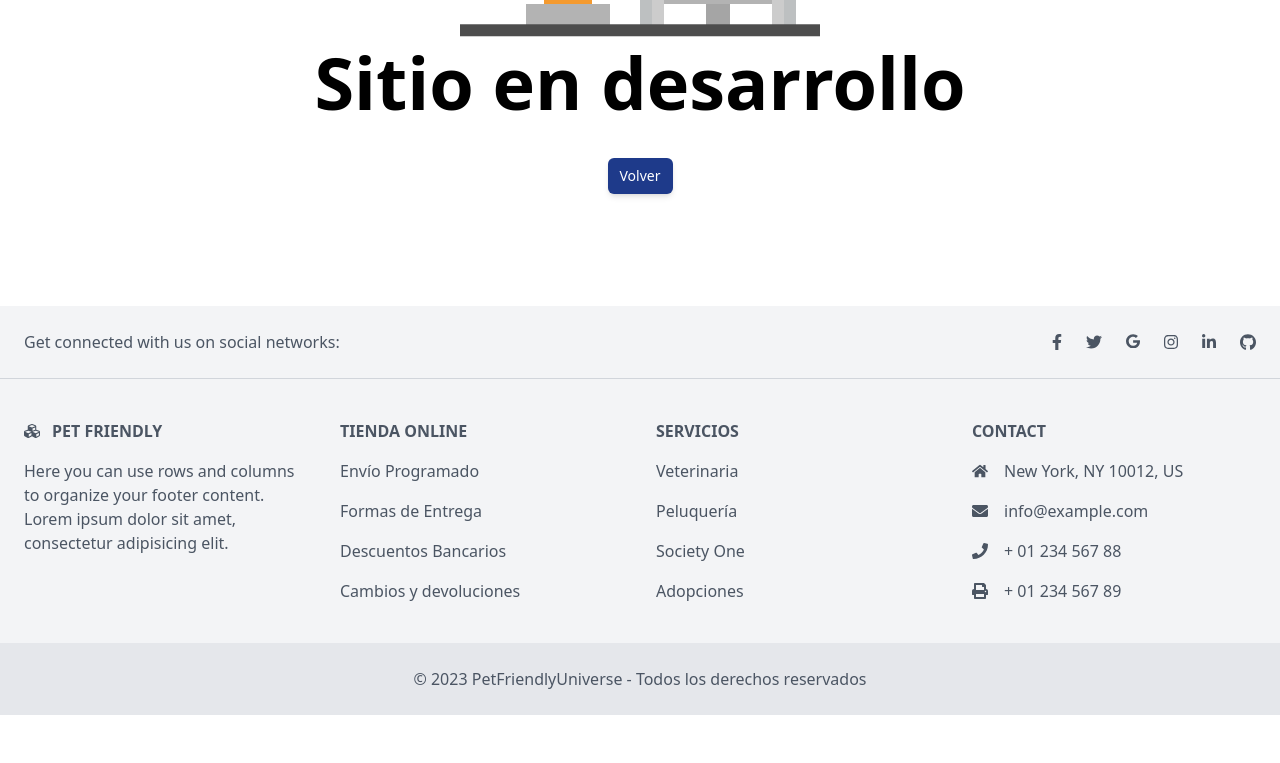
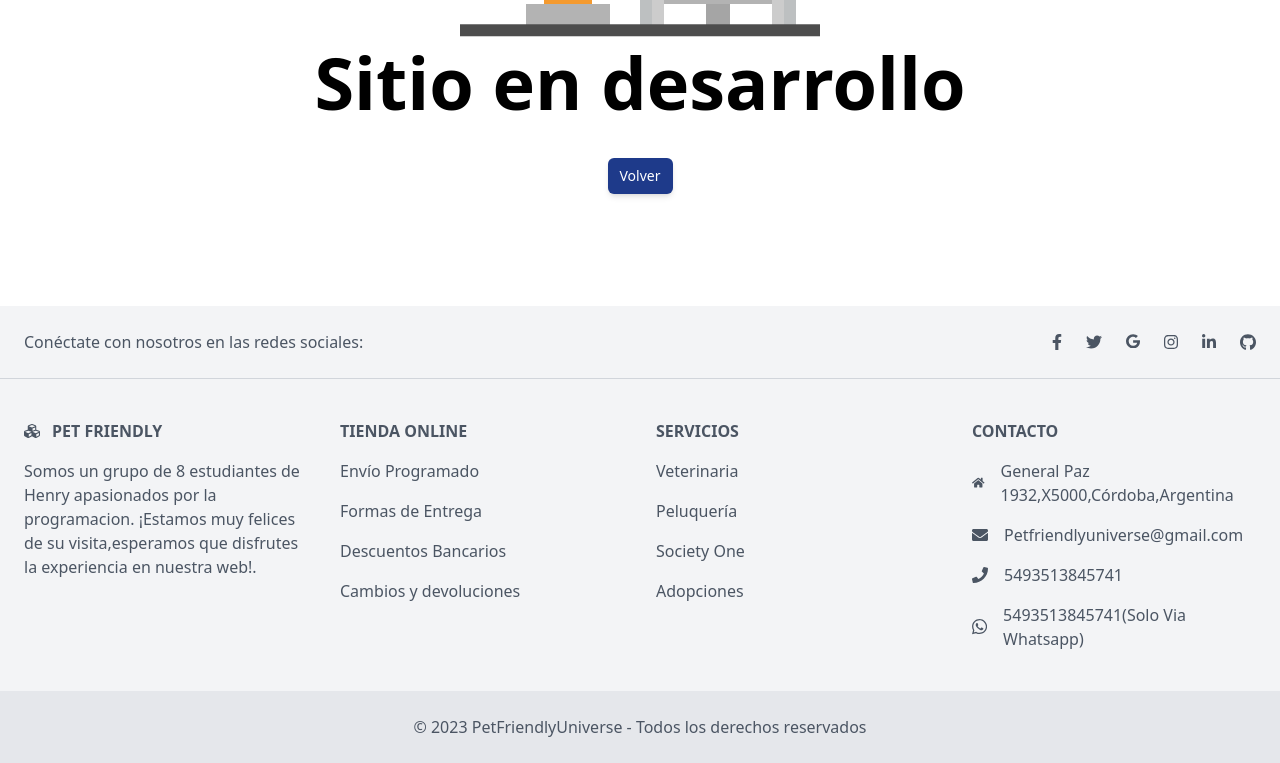
Before and after one commit to PetFriendlyUniverse/Henry-Pf, a React (Vite) app in the folder client/: page /services in a window 1280 px wide. Shown: the part 450-1213 px from the top of the page. Before the commit the page ends 1165 px from the top, so only its background shows below. Built offline with nearby package versions, Linux system fonts and the light colour scheme.

Commit message:
cambios en el footer

```diff
--- a/client/src/components/footer/Footer.jsx
+++ b/client/src/components/footer/Footer.jsx
@@ -3,7 +3,7 @@ function Footer() {
     <footer className="bg-gray-100 text-center text-gray-600 lg:text-left ">
       <div className="flex items-center justify-center border-b border-gray-300 p-6 lg:justify-between">
         <div className="mr-12 hidden lg:block">
-          <span>Get connected with us on social networks:</span>
+          <span>Conéctate con nosotros en las redes sociales:</span>
         </div>
         <div className="flex justify-center">
           <a href="#!" className="mr-6 text-gray-600">
@@ -142,8 +142,9 @@ function Footer() {
               PET FRIENDLY
             </h6>
             <p>
-              Here you can use rows and columns to organize your footer content.
-              Lorem ipsum dolor sit amet, consectetur adipisicing elit.
+              Somos un grupo de 8 estudiantes de Henry apasionados por la
+              programacion. ¡Estamos muy felices de su visita,esperamos que
+              disfrutes la experiencia en nuestra web!.
             </p>
           </div>
           <div className="">
@@ -198,7 +199,7 @@ function Footer() {
           </div>
           <div className="">
             <h6 className="mb-4 flex justify-center font-semibold uppercase md:justify-start">
-              CONTACT
+              CONTACTO
             </h6>
             <p className="mb-4 flex items-center justify-center md:justify-start">
               <svg
@@ -216,7 +217,7 @@ function Footer() {
                   d="M280.37 148.26L96 300.11V464a16 16 0 0 0 16 16l112.06-.29a16 16 0 0 0 15.92-16V368a16 16 0 0 1 16-16h64a16 16 0 0 1 16 16v95.64a16 16 0 0 0 16 16.05L464 480a16 16 0 0 0 16-16V300L295.67 148.26a12.19 12.19 0 0 0-15.3 0zM571.6 251.47L488 182.56V44.05a12 12 0 0 0-12-12h-56a12 12 0 0 0-12 12v72.61L318.47 43a48 48 0 0 0-61 0L4.34 251.47a12 12 0 0 0-1.6 16.9l25.5 31A12 12 0 0 0 45.15 301l235.22-193.74a12.19 12.19 0 0 1 15.3 0L530.9 301a12 12 0 0 0 16.9-1.6l25.5-31a12 12 0 0 0-1.7-16.93z"
                 ></path>
               </svg>
-              New York, NY 10012, US
+              General Paz 1932,X5000,Córdoba,Argentina
             </p>
             <p className="mb-4 flex items-center justify-center md:justify-start">
               <svg
@@ -234,7 +235,7 @@ function Footer() {
                   d="M502.3 190.8c3.9-3.1 9.7-.2 9.7 4.7V400c0 26.5-21.5 48-48 48H48c-26.5 0-48-21.5-48-48V195.6c0-5 5.7-7.8 9.7-4.7 22.4 17.4 52.1 39.5 154.1 113.6 21.1 15.4 56.7 47.8 92.2 47.6 35.7.3 72-32.8 92.3-47.6 102-74.1 131.6-96.3 154-113.7zM256 320c23.2.4 56.6-29.2 73.4-41.4 132.7-96.3 142.8-104.7 173.4-128.7 5.8-4.5 9.2-11.5 9.2-18.9v-19c0-26.5-21.5-48-48-48H48C21.5 64 0 85.5 0 112v19c0 7.4 3.4 14.3 9.2 18.9 30.6 23.9 40.7 32.4 173.4 128.7 16.8 12.2 50.2 41.8 73.4 41.4z"
                 ></path>
               </svg>
-              info@example.com
+              Petfriendlyuniverse@gmail.com
             </p>
             <p className="mb-4 flex items-center justify-center md:justify-start">
               <svg
@@ -252,7 +253,7 @@ function Footer() {
                   d="M493.4 24.6l-104-24c-11.3-2.6-22.9 3.3-27.5 13.9l-48 112c-4.2 9.8-1.4 21.3 6.9 28l60.6 49.6c-36 76.7-98.9 140.5-177.2 177.2l-49.6-60.6c-6.8-8.3-18.2-11.1-28-6.9l-112 48C3.9 366.5-2 378.1.6 389.4l24 104C27.1 504.2 36.7 512 48 512c256.1 0 464-207.5 464-464 0-11.2-7.7-20.9-18.6-23.4z"
                 ></path>
               </svg>
-              + 01 234 567 88
+              5493513845741
             </p>
             <p className="flex items-center justify-center md:justify-start">
               <svg
@@ -263,14 +264,14 @@ function Footer() {
                 className="mr-4 w-4"
                 role="img"
                 xmlns="http://www.w3.org/2000/svg"
-                viewBox="0 0 512 512"
+                viewBox="0 0 448 512"
               >
                 <path
                   fill="currentColor"
-                  d="M448 192V77.25c0-8.49-3.37-16.62-9.37-22.63L393.37 9.37c-6-6-14.14-9.37-22.63-9.37H96C78.33 0 64 14.33 64 32v160c-35.35 0-64 28.65-64 64v112c0 8.84 7.16 16 16 16h48v96c0 17.67 14.33 32 32 32h320c17.67 0 32-14.33 32-32v-96h48c8.84 0 16-7.16 16-16V256c0-35.35-28.65-64-64-64zm-64 256H128v-96h256v96zm0-224H128V64h192v48c0 8.84 7.16 16 16 16h48v96zm48 72c-13.25 0-24-10.75-24-24 0-13.26 10.75-24 24-24s24 10.74 24 24c0 13.25-10.75 24-24 24z"
+                  d="M 380.9 97.1 C 339 55.1 283.2 32 223.9 32 c -122.4 0 -222 99.6 -222 222 c 0 39.1 10.2 77.3 29.6 111 L 0 480 l 117.7 -30.9 c 32.4 17.7 68.9 27 106.1 27 h 0.1 c 122.3 0 224.1 -99.6 224.1 -222 c 0 -59.3 -25.2 -115 -67.1 -157 Z m -157 341.6 c -33.2 0 -65.7 -8.9 -94 -25.7 l -6.7 -4 l -69.8 18.3 L 72 359.2 l -4.4 -7 c -18.5 -29.4 -28.2 -63.3 -28.2 -98.2 c 0 -101.7 82.8 -184.5 184.6 -184.5 c 49.3 0 95.6 19.2 130.4 54.1 c 34.8 34.9 56.2 81.2 56.1 130.5 c 0 101.8 -84.9 184.6 -186.6 184.6 Z m 101.2 -138.2 c -5.5 -2.8 -32.8 -16.2 -37.9 -18 c -5.1 -1.9 -8.8 -2.8 -12.5 2.8 c -3.7 5.6 -14.3 18 -17.6 21.8 c -3.2 3.7 -6.5 4.2 -12 1.4 c -32.6 -16.3 -54 -29.1 -75.5 -66 c -5.7 -9.8 5.7 -9.1 16.3 -30.3 c 1.8 -3.7 0.9 -6.9 -0.5 -9.7 c -1.4 -2.8 -12.5 -30.1 -17.1 -41.2 c -4.5 -10.8 -9.1 -9.3 -12.5 -9.5 c -3.2 -0.2 -6.9 -0.2 -10.6 -0.2 c -3.7 0 -9.7 1.4 -14.8 6.9 c -5.1 5.6 -19.4 19 -19.4 46.3 c 0 27.3 19.9 53.7 22.6 57.4 c 2.8 3.7 39.1 59.7 94.8 83.8 c 35.2 15.2 49 16.5 66.6 13.9 c 10.7 -1.6 32.8 -13.4 37.4 -26.4 c 4.6 -13 4.6 -24.1 3.2 -26.4 c -1.3 -2.5 -5 -3.9 -10.5 -6.6 z"
                 ></path>
               </svg>
-              + 01 234 567 89
+              5493513845741(Solo Via Whatsapp)
             </p>
           </div>
         </div>
```
